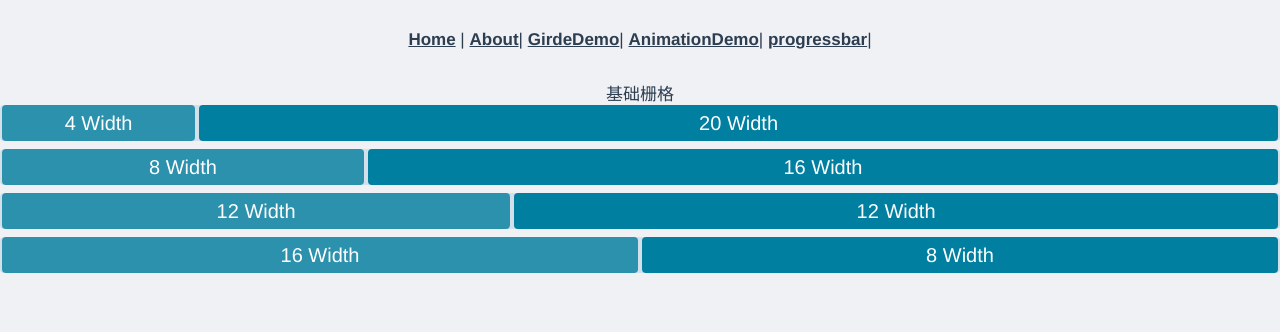
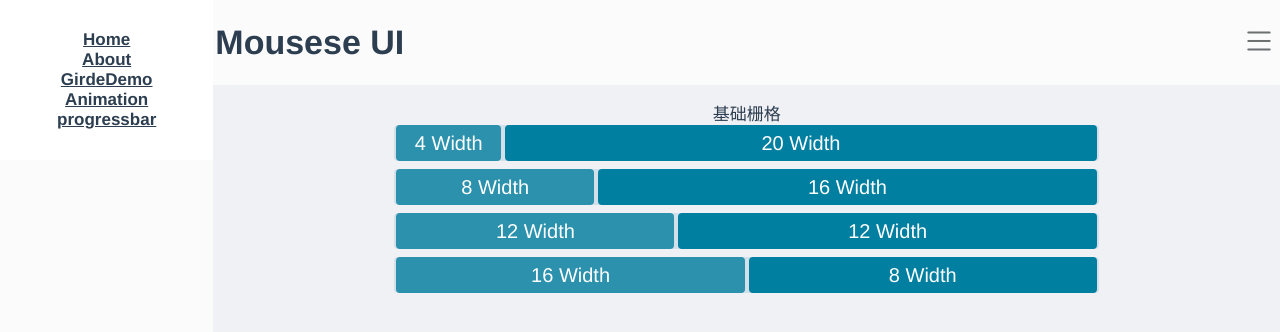
Before and after one commit to abchiyi/Jet-Plan-UI, a Vue app: page /#/girdedemo in a window 1280 px wide. Shown: the top 332 px of the page. Built offline with nearby package versions, Linux system fonts and the light colour scheme.

Commit message:
界面迁移

```diff
--- a/packages/animations/src/ClickFeedback.vue
+++ b/packages/animations/src/ClickFeedback.vue
@@ -1,5 +1,6 @@
 <script>
 import ripple from "./ClickFeedback-Ripple.vue";
+import { h } from "vue";
 
 export default {
   name: "m-click-feedback",
@@ -53,8 +54,8 @@ export default {
       this.masks.pop();
     }
   },
-  render(createElement) {
-    return createElement(
+  render() {
+    return h(
       "div",
       {
         class: "click-feedback",
@@ -73,7 +74,7 @@ export default {
         ...this.masks.map(attrs => {
           // TODO 在这里控制使用的遮罩类型
           // TODO 待添加新类型遮罩
-          return createElement(ripple, { ...attrs });
+          return h(ripple, { ...attrs });
         })
       ]
     );
--- a/packages/form/src/Button.vue
+++ b/packages/form/src/Button.vue
@@ -49,7 +49,7 @@ export default {
   },
   methods: {
     click: function() {
-      if (!this.disabled) this.$emit("click");
+      // if (!this.disabled) this.$emit("click");
     }
   },
 
@@ -57,8 +57,8 @@ export default {
     return h(
       "button",
       {
-        class: this.classes,
-        onClick: this.click
+        class: this.classes
+        // onClick: this.click
       },
       this.$slots
     );
--- a/packages/gird/src/Col.vue
+++ b/packages/gird/src/Col.vue
@@ -3,6 +3,10 @@ import { h } from "vue";
 export default {
   name: "m-col",
   props: {
+    tag: {
+      type: String,
+      default: "div"
+    },
     col: Number,
     xs: Number,
     sm: Number,
@@ -14,7 +18,8 @@ export default {
     offsetSm: Number,
     offsetMd: Number,
     offsetLg: Number,
-    offsetXl: Number
+    offsetXl: Number,
+    relativeToScreen: { type: Boolean, default: false }
   },
   methods: {
     calcWidth(number) {
@@ -68,7 +73,7 @@ export default {
   },
   render() {
     return h(
-      "div",
+      this.tag,
       {
         class: ["m-col", ...this.class]
       },
--- a/packages/layout/Header.vue
+++ b/packages/layout/Header.vue
@@ -1,15 +1,16 @@
 <script>
+import { h } from "vue";
 export default {
   name: "m-header",
-  render(createElement) {
-    return createElement(
+  render() {
+    return h(
       "header",
       {
-        class: ["m-header", "frosted-glass"],
+        class: ["m-header", ""]
       },
-      this.$slots.default
+      this.$slots
     );
-  },
+  }
 };
 </script>
 
@@ -20,6 +21,5 @@ export default {
   z-index: 90;
   right: 0;
   left: 0;
-  top: 0;
 }
 </style>
--- a/packages/layout/Sidebar.vue
+++ b/packages/layout/Sidebar.vue
@@ -1,24 +1,20 @@
 <template>
-  <SlideTransition
-    class="bar"
+  <m-slide-transition
+    class="bar frosted-glass"
     :position="right ? 'right' : 'left'"
-    :value="syncShow"
+    :value="expand"
   >
-    <m-background style="height: 100%" :style="styles" bgBlur>
+    <m-background :style="styles" bgBlur>
       <header></header>
       <slot name="header"></slot>
       <slot></slot>
       <slot name="footer"></slot>
     </m-background>
-  </SlideTransition>
+  </m-slide-transition>
 </template>
 
 <script>
-import { SlideTransition } from "../animations";
 export default {
-  components: {
-    SlideTransition
-  },
   name: "m-sidebar",
   mounted() {
     this.syncShow = this.expand;
@@ -63,6 +59,8 @@ export default {
   height: 100vh;
   z-index: 91;
   top: 0;
+  position: fixed;
+  bottom: 0;
 }
 
 /* Firefox  */
@@ -80,4 +78,16 @@ export default {
 .bar {
   -ms-overflow-style: none;
 }
+
+/* 磨砂玻璃 */
+.frosted-glass-night,
+.frosted-glass {
+  background-color: rgba(255, 255, 255, 0.7);
+  backdrop-filter: blur(15px);
+}
+
+.frosted-glass-night {
+  background-color: rgba(28, 28, 34, 0.7);
+  color: white;
+}
 </style>
--- a/packages/layout/src/Background.vue
+++ b/packages/layout/src/Background.vue
@@ -1,4 +1,5 @@
 <script>
+import { h } from "vue";
 export default {
   name: "m-background",
   mounted() {
@@ -52,8 +53,8 @@ export default {
       }
     }
   },
-  render(createElement) {
-    return createElement(
+  render() {
+    return h(
       "div",
       {
         class: this.classes,
--- a/packages/layout/src/Page.vue
+++ b/packages/layout/src/Page.vue
@@ -1,46 +1,59 @@
 <template>
-  <div ref="self" id="page">
+  <div id="page">
     <!-- 头栏 -->
-    <m-header :class="this.value ? 'is-open' : ''">
-      <slot name="header"></slot>
+    <m-header :class="value ? 'is-open' : ''">
+      <m-row>
+        <m-col class="frosted-glass" v-bind="mainContentWidth" relativeToScreen>
+          <slot name="header"></slot>
+        </m-col>
+      </m-row>
     </m-header>
-    <!-- 主文本内容区 -->
+    <!-- 主文本内容区 控制页面宽度  -->
     <m-row>
-      <m-col v-bind="mainContentWidth" relativeToScreen id="m-main-content">
-        <main>
-          <m-row center>
-            <m-col v-bind="contentBody" id="content-body">
-              <slot></slot>
-            </m-col>
-          </m-row>
-        </main>
+      <m-col
+        v-bind="mainContentWidth"
+        id="m-main-content"
+        relativeToScreen
+        tag="main"
+      >
+        <m-row X="center">
+          <m-col v-bind="contentBody" id="content-body">
+            <slot></slot>
+          </m-col>
+        </m-row>
         <footer>
           <slot name="footer"></slot>
         </footer>
       </m-col>
     </m-row>
+    <!-- 侧栏 -->
+    <m-sidebar :expand="value">
+      <m-row no-gap>
+        <m-col v-bind="sidebarDispaly" relativeToScreen>
+          <slot name="sidebar" />
+        </m-col>
+      </m-row>
+    </m-sidebar>
   </div>
 </template>
 
 <script >
-import size from "./Size";
 export default {
   name: "m-page",
-  mixins: [size],
   props: {
     value: {
       type: Boolean,
-      default: false,
-    },
+      default: false
+    }
   },
   data() {
     return {
       sidebarDispaly: {
-        colXs: 15,
-        colSm: 5,
-        colMd: 5,
-        colLg: 5,
-        colXl: 5,
+        xs: 15,
+        sm: 5,
+        md: 5,
+        lg: 4,
+        xl: 4
       },
       contentBody: {
         colXs: 24,
@@ -48,44 +61,35 @@ export default {
         colMd: 24,
         colLg: 16,
         colXl: 16,
-        col: 16,
+        col: 16
       },
-      sidebar: true,
+      sidebar: true
     };
   },
   computed: {
     mainContentWidth() {
       const mainContentWidth = {
-        colXs: 24,
-        colSm: 24,
-        colMd: 21,
-        colLg: 21,
-        colXl: 21,
+        md: 19,
+        lg: 20,
+        xl: 20,
         // offset
-        offsetXs: 0,
-        offsetSm: 0,
-        offsetMd: 3,
-        offsetLg: 3,
-        offsetXl: 3,
+        offsetMd: 4,
+        offsetLg: 4,
+        offsetXl: 4
       };
 
       if (!this.value) {
         mainContentWidth.offsetMd = 0;
         mainContentWidth.offsetLg = 0;
         mainContentWidth.offsetXl = 0;
-        mainContentWidth.colMd = 24;
-        mainContentWidth.colLg = 24;
-        mainContentWidth.colXl = 24;
+        mainContentWidth.md = 24;
+        mainContentWidth.lg = 24;
+        mainContentWidth.xl = 24;
       }
 
       return mainContentWidth;
-    },
-  },
-  methods: {
-    expand() {
-      this.$emit("input", this.value);
-    },
-  },
+    }
+  }
 };
 </script>
 
@@ -93,8 +97,4 @@ export default {
 main {
   margin-top: 100px;
 }
-
-.is-open {
-  left: 12.5vw;
-}
 </style>
--- a/src/App.vue
+++ b/src/App.vue
@@ -1,13 +1,55 @@
 <template>
-  <div id="nav">
-    <router-link to="/">Home</router-link> |
-    <router-link to="/about">About</router-link>|
-    <router-link to="/girdedemo">GirdeDemo</router-link>|
-    <router-link to="/animationdemo">AnimationDemo</router-link>|
-    <router-link to="/progressbar">progressbar</router-link>|
-  </div>
-  <router-view />
+  <body id="app">
+    <m-page :value="sidebar">
+      <!--浮动头栏 -->
+      <template v-slot:header>
+        <m-row class="header" Y="center" X="center" spaceMode="between">
+          <!-- 标题 -->
+          <h1>Mousese UI</h1>
+          <!-- 侧栏开关 -->
+          <m-button
+            text
+            @click="
+              () => {
+                this.sidebar = !this.sidebar;
+              }
+            "
+          >
+            <i style="font-size: 2rem" class="bi bi-list"></i>
+          </m-button>
+        </m-row>
+      </template>
+      <!-- 正文 -->
+      <router-view />
+      <!-- 页脚 -->
+      <template v-slot:footer></template>
+      <!-- 侧栏 -->
+      <template v-slot:sidebar>
+        <div id="nav">
+          <router-link to="/">Home</router-link> <br />
+          <router-link to="/about">About</router-link><br />
+          <router-link to="/girdedemo">GirdeDemo</router-link><br />
+          <router-link to="/animationdemo">Animation</router-link><br />
+          <router-link to="/progressbar">progressbar</router-link><br />
+        </div>
+      </template>
+    </m-page>
+  </body>
 </template>
+
+<script>
+export default {
+  name: "App",
+  data() {
+    return {
+      sidebar: true,
+      pageRoute: {}
+      // 悬浮侧栏宽度定义
+    };
+  }
+};
+</script>
+
 
 <style>
 #app {
```
